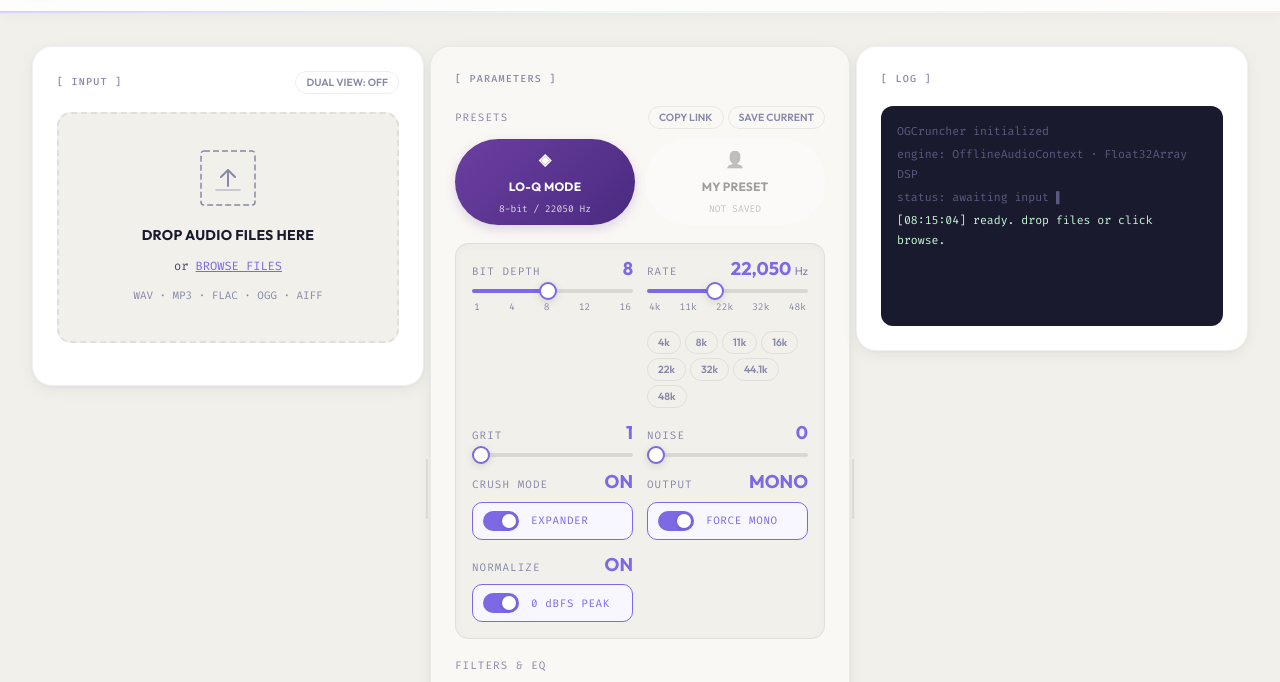
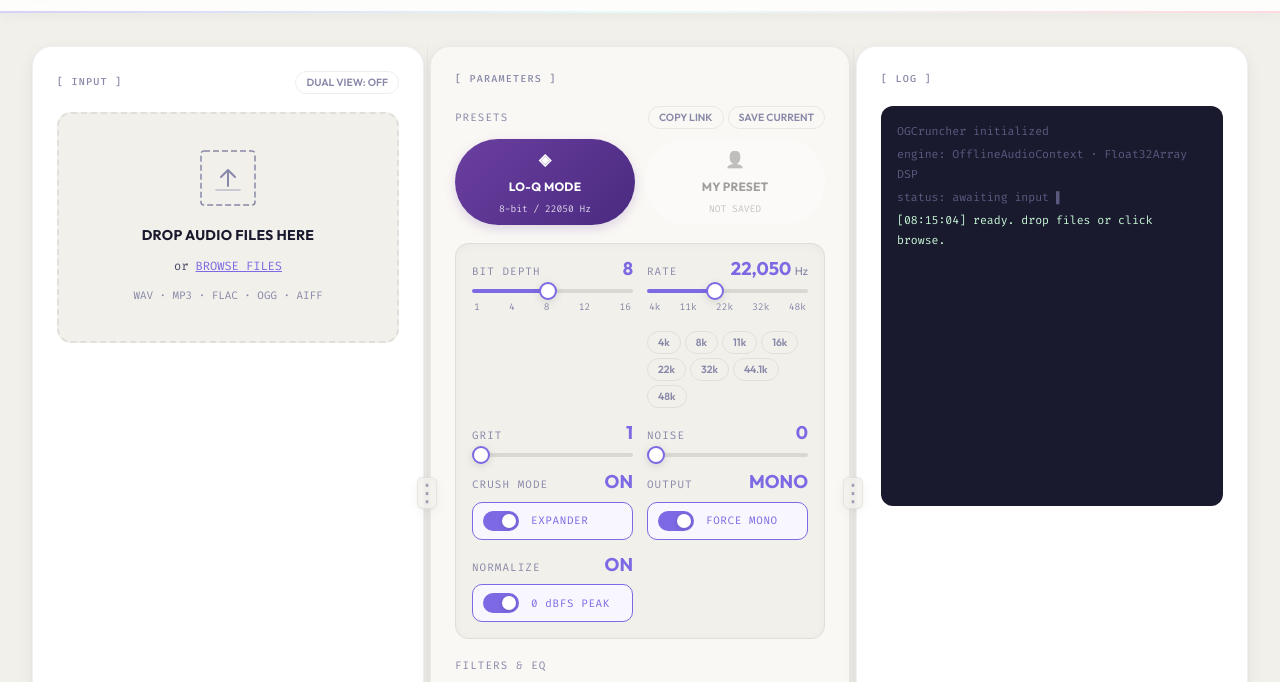
Before and after one commit to Figarist/OGCruncher, a plain HTML site: page www/index.html in a window 1280 px wide. Shown: the part 59-741 px from the top of the page. Drawn offline with nearby package versions, Linux system fonts and the light colour scheme; no server answers.

Commit message:
feat: implement resizable three-column layout with interactive drag handles and updated color tokens.

```diff
--- a/www/style.css
+++ b/www/style.css
@@ -19,8 +19,8 @@
   /* Accents (V2.1 Purple System) */
   --accent-primary:   #7c69e3;
   --accent-primary-d: #6351c4;
-  --accent-secondary: #ffc2d1;
-  --accent-secondary-d: #e8a8b8;
+  --accent-secondary: #ff85a1;
+  --accent-secondary-d: #c9184a;
   --accent-green:     #c6f6d5;
   --accent-green-d:   #7ab824;
   --accent-plum:      #6b3fa0;
@@ -179,7 +179,7 @@ a { text-decoration: none; color: inherit; }
   /* Columns: Left | Resizer | Center | Resizer | Right */
   grid-template-columns: var(--col-left, 1fr) 6px var(--col-center, 420px) 6px var(--col-right, 1fr);
   gap: 0; /* Gap is replaced by resizer columns */
-  align-items: start;
+  align-items: stretch;
 }
 
 /* ── RESIZERS ─────────────────────────────────────────────────── */
@@ -194,29 +194,73 @@ a { text-decoration: none; color: inherit; }
   position: relative;
   z-index: 10;
   transition: background var(--t-fast);
+  background: transparent;
+}
+
+/* Subtle line always visible */
+.resizer::before {
+  content: '';
+  position: absolute;
+  top: 0;
+  bottom: 0;
+  width: 1px;
+  background: var(--border-light);
+  opacity: 0.5;
 }
 
 .resizer:hover {
-  background: rgba(124, 105, 227, 0.05);
+  background: rgba(124, 105, 227, 0.04);
 }
 
 .resizer-line {
-  width: 2px;
-  height: 60px;
-  background: var(--border-light);
-  border-radius: 99px;
+  width: 4px;
+  height: 100%; /* Full height */
+  background: transparent;
+  border-radius: 0;
+  transition: all var(--t-fast);
+  position: relative;
+  display: flex;
+  align-items: center;
+  justify-content: center;
+}
+
+/* Draggable handle icon in the center */
+.resizer-line::after {
+  content: '⋮'; /* Vertical dots handle */
+  position: absolute;
+  font-size: 24px;
+  color: var(--text-muted);
+  background: var(--bg-color);
+  width: 20px;
+  height: 32px;
+  display: flex;
+  align-items: center;
+  justify-content: center;
+  border-radius: 6px;
+  border: 1px solid var(--border-light);
+  box-shadow: var(--shadow-card);
+  opacity: 0.8;
   transition: all var(--t-fast);
 }
 
+.resizer:hover .resizer-line::after {
+  color: var(--accent-primary);
+  border-color: var(--accent-primary);
+  transform: scale(1.1);
+  opacity: 1;
+}
+
 .resizer:hover .resizer-line {
-  background: var(--accent-primary);
-  height: 100px;
-  box-shadow: 0 0 10px rgba(124, 105, 227, 0.4);
+  background: rgba(124, 105, 227, 0.1);
 }
 
 .resizer.dragging .resizer-line {
-  background: var(--accent-primary-d);
-  height: 100%;
+  background: var(--accent-primary);
+  width: 2px;
+}
+
+.resizer.dragging .resizer-line::after {
+  opacity: 0;
 }
 
 /* ── Tooltips ────────────────────────────────────────────────── */
@@ -708,7 +752,8 @@ a { text-decoration: none; color: inherit; }
   display: flex;
   flex-direction: column;
   gap: 12px;
-  margin-top: 8px;
+  margin-top: auto; /* Push to bottom of panel */
+  padding-top: 16px;
 }
 
 .ab-container {
@@ -922,14 +967,19 @@ a { text-decoration: none; color: inherit; }
   background: #1a1a2e;
   border-radius: 12px;
   padding: 16px;
-  min-height: 220px;
-  max-height: 400px;
+  height: 50vh; /* Fixed height relative to viewport */
+  min-height: 300px;
   overflow-y: auto;
   display: flex;
   flex-direction: column;
   gap: 2px;
   font-family: var(--font-mono);
   font-size: .72rem;
+}
+
+/* Stabilize buttons at the bottom of the center panel */
+.panel--controls {
+  height: 100%;
 }
 
 .log-line {
```
Also changed, not shown: DESIGN.md (+7 -2 lines).
